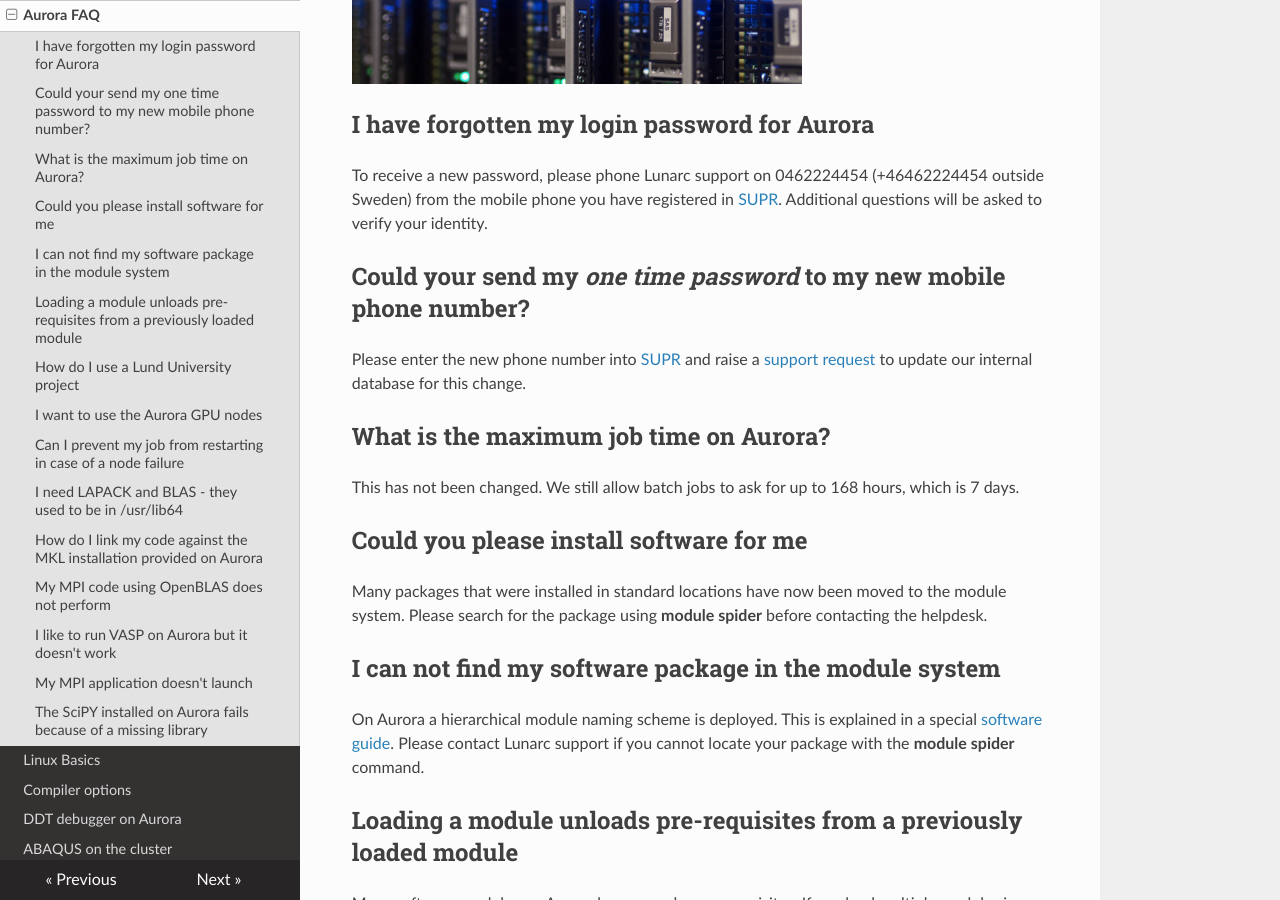
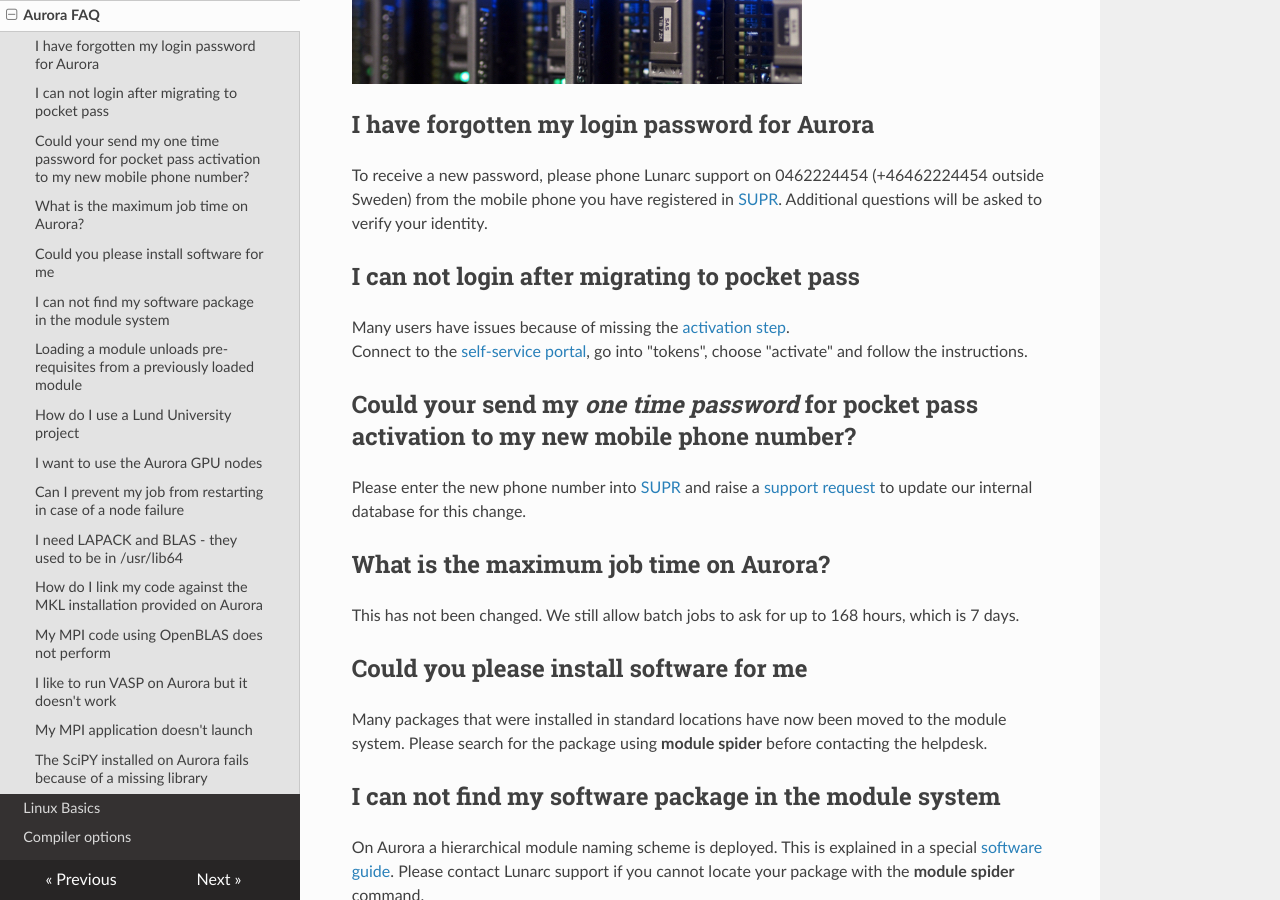
Before and after one commit to lunarc/lunarc_docs, an MkDocs documentation site: the page built from docs/aurora_faq.md, in a window 1280 px wide and 900 px high, scrolled down 377 px. Built offline with MkDocs 1.6.1, drawn with Linux system fonts in a browser that asks for light colours; nearby versions of some CDN libraries; old or Windows-style settings are respelled for this version of MkDocs.

Commit message:
updates for pocket pass related issues

```diff
--- a/docs/aurora_faq.md
+++ b/docs/aurora_faq.md
@@ -6,7 +6,11 @@ Author: Joachim Hein (Lunarc)
 ## I have forgotten my login password for Aurora
 To receive a new password, please phone Lunarc support on 0462224454 (+46462224454 outside Sweden) from the mobile phone you have registered in [SUPR](https://supr.snic.se/person/).  Additional questions will be asked to verify your identity.
 
-## Could your send my *one time password* to my new mobile phone number?
+## I can not login after migrating to pocket pass
+Many users have issues because of missing the [activation step](http://lunarc-documentation.readthedocs.io/en/latest/authenticator_howto/#important-last-step-activate-your-token).
+Connect to the [self-service portal](http://lunarc-documentation.readthedocs.io/en/latest/authenticator_howto/#accessing-the-self-service-portal), go into "tokens", choose "activate" and follow the instructions.
+
+## Could your send my *one time password* for pocket pass activation to my new mobile phone number?
 Please enter the new phone number into [SUPR](https://supr.snic.se/person/) and raise a [support request](http://www.lunarc.lu.se/support/support_form) to update our internal database for this change.
 
 ## What is the maximum job time on Aurora?
```
